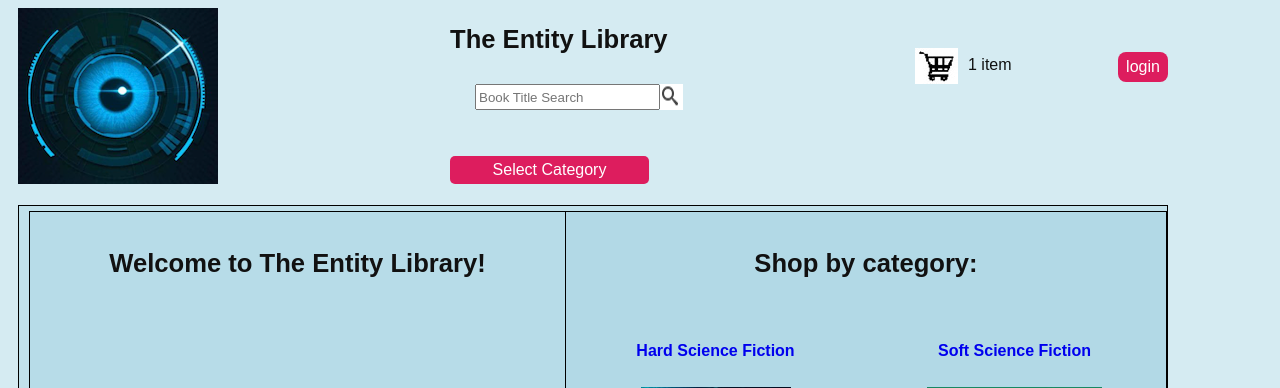
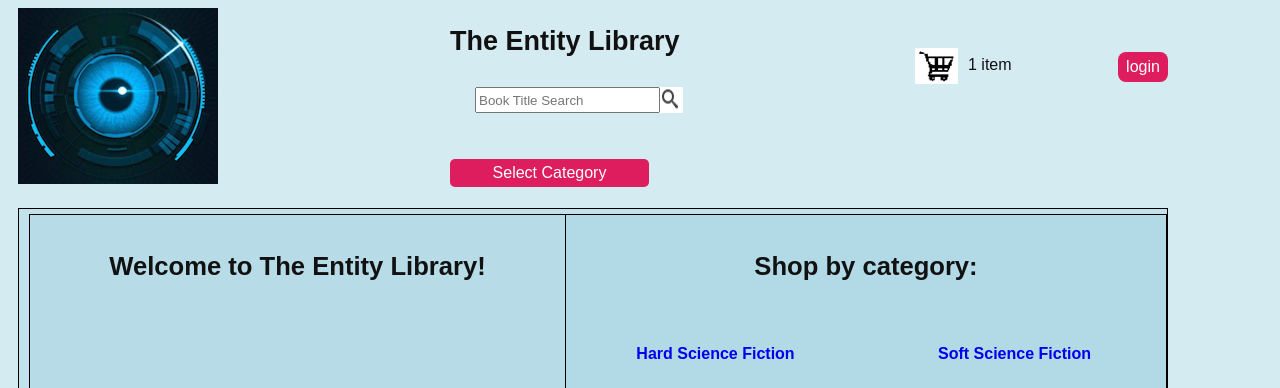
Before and after one commit to william28908/Assignment_6_Part_I, a Flask app: page / in a window 1280 px wide. Shown: the top 388 px of the page. Run offline with Flask 3, Linux system fonts and the light colour scheme.

Commit message:
Update main.css

```diff
--- a/bookstore/static/css/main.css
+++ b/bookstore/static/css/main.css
@@ -1,4 +1,9 @@
 /* Styles used on multiple pages */
+
+#bookStoreTitle {
+    font-size: 27px;
+    font-family: Copperplate, fantasy;
+}
 
 body {
     max-width: 1160px;
```
